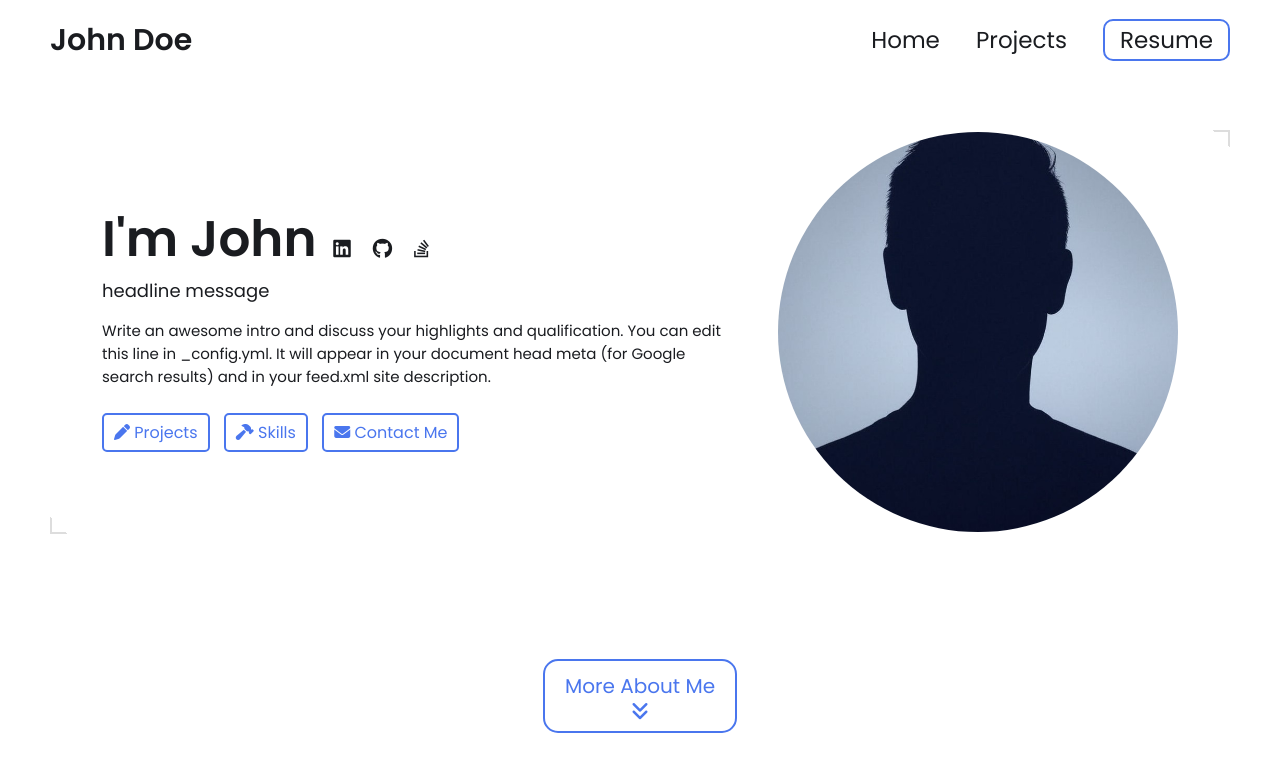
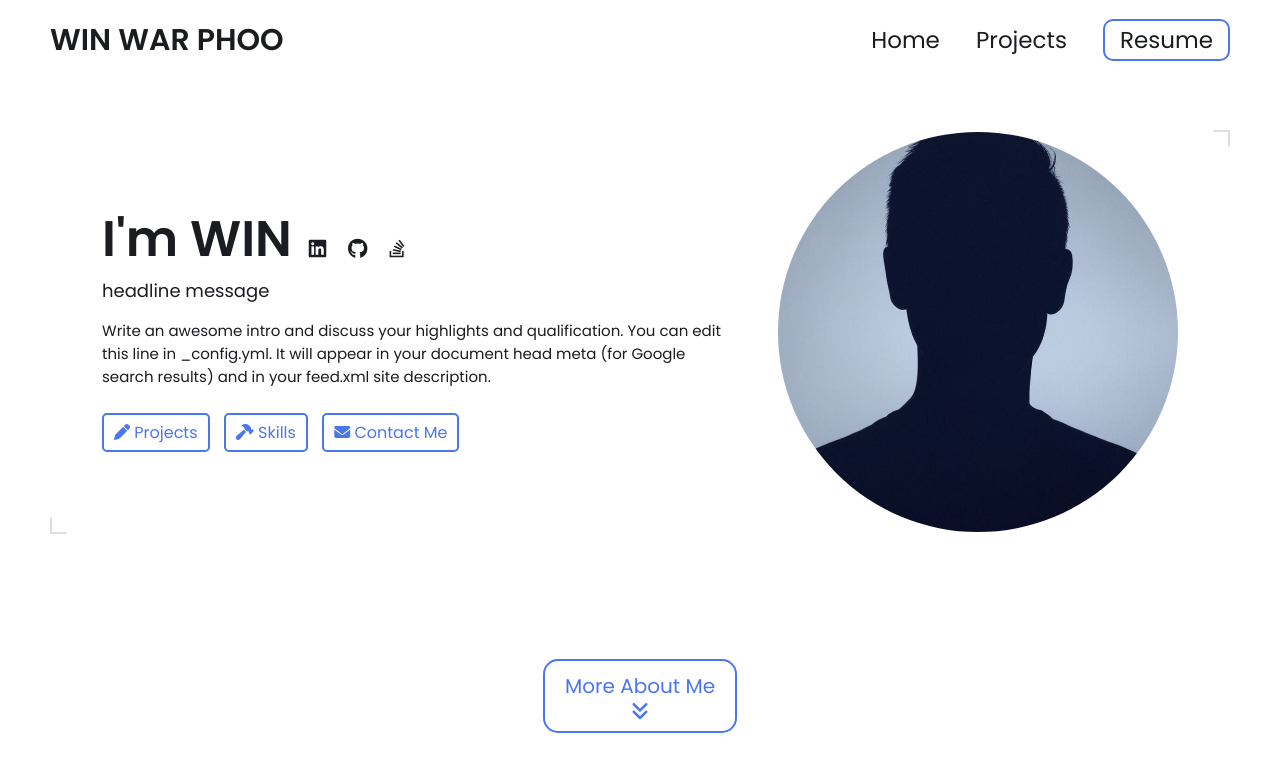
Before and after one commit to HTETWINKYAW/my-portfolio, a Jekyll site: the page built from index.html, in a window 1280 px wide and 900 px high. Shown: the top 772 px of the window. Built offline with Jekyll 4.4.1, drawn with Linux system fonts in a browser that asks for light colours.

Commit message:
Update _config.yml

```diff
--- a/_config.yml
+++ b/_config.yml
@@ -12,7 +12,7 @@ title: John Doe's Portfolio # This is what shows up in the tab of the browser
 
 
 # Hero Section
-name: John Doe
+name: WIN WAR PHOO
 headline: headline message
 description: >- # dont remove this line. this will ignore all new lines until the next section
   Write an awesome intro and discuss your highlights and qualification. You can edit this
```
